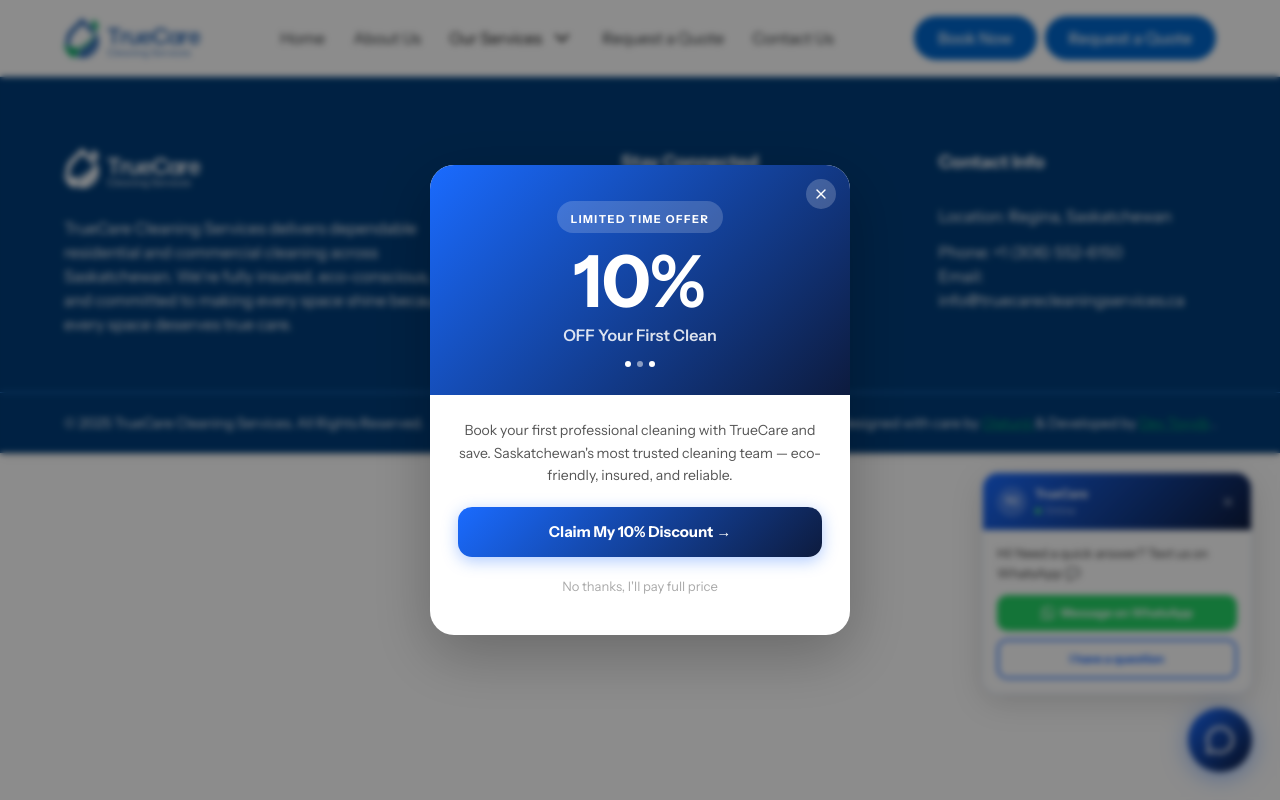
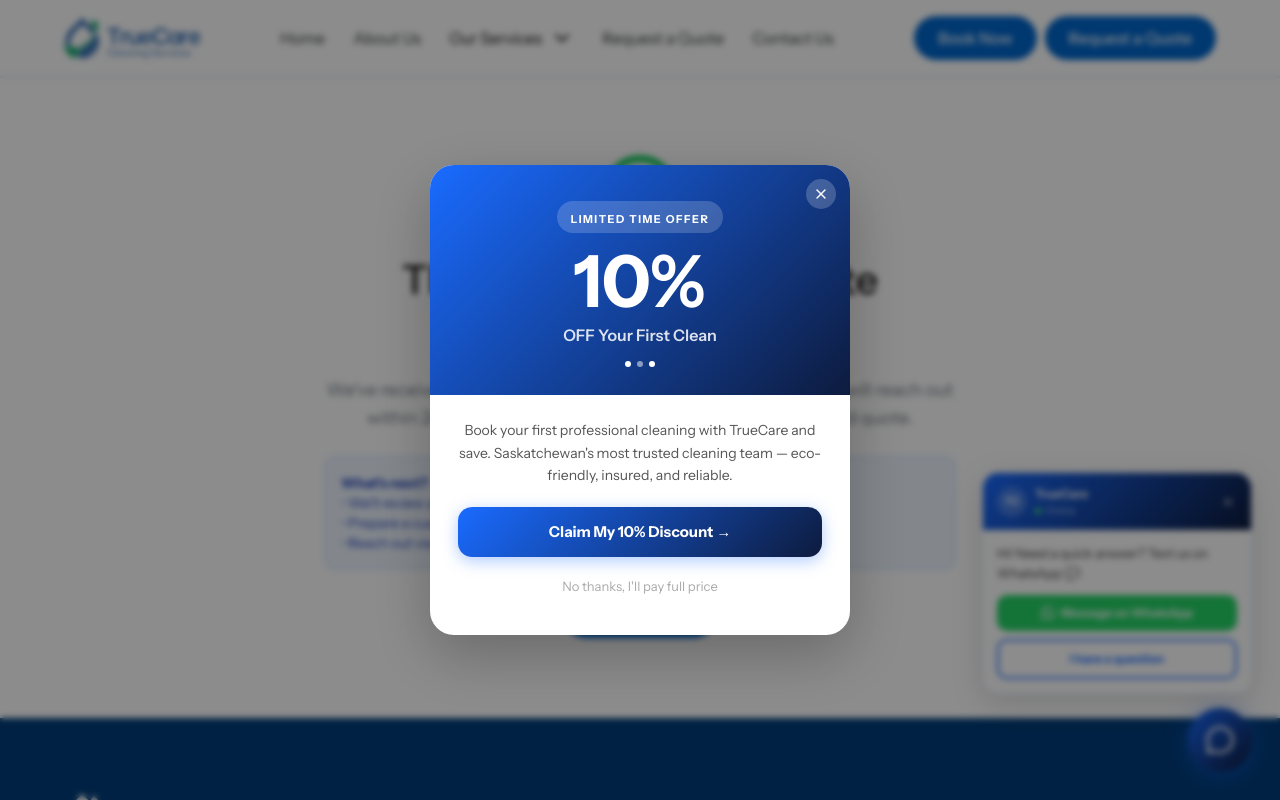
Before and after one commit to Candid001/Truecare-Cleaning-Services, a React (Vite) app: page /thank-you in a window 1280 px wide. Shown: the top 800 px of the page. Built offline with nearby package versions, Linux system fonts and the light colour scheme.

Commit message:
Move quote form to top of Request a Quote page, add dedicated Thank You page

```diff
--- a/src/components/layout/request-a-quote/MultiStepQuoteForm.jsx
+++ b/src/components/layout/request-a-quote/MultiStepQuoteForm.jsx
@@ -1,10 +1,10 @@
 import {useState} from "react";
+import {useNavigate} from "react-router-dom";
 import {toast} from "sonner";
 import ContactDetailsStep from "./steps/ContactDetailsStep";
 import ServiceDetailsStep from "./steps/ServiceDetailsStep";
 import SchedulingExtrasStep from "./steps/SchedulingExtrasStep";
 import ReviewSubmitStep from "./steps/ReviewSubmitStep";
-import SuccessModal from "./SuccessModal";
 import StepIndicator from "@/components/layout/request-a-quote/StepIndicator.jsx";
 import Caution from "@assets/caution.svg?component"
 import Button from "@/components/Button.jsx";
@@ -18,8 +18,8 @@
 };
 
 function MultiStepQuoteForm() {
+    const navigate = useNavigate();
     const [currentStep, setCurrentStep] = useState(STEPS.CONTACT);
-    const [showSuccessModal, setShowSuccessModal] = useState(false);
     const [isSubmitting, setIsSubmitting] = useState(false);
 
     const [formData, setFormData] = useState({
@@ -217,11 +217,10 @@
             }
 
             setIsSubmitting(false)
-            setShowSuccessModal(true);
             toast.success("Quote request submitted successfully!");
 
-            // Reset form after successful submission
-            setTimeout(() => {
+            // Reset form state, then send the user to the dedicated Thank You page
+            // (keep this URL stable: /thank-you — conversion tracking depends on it)
             setFormData({
                 firstName: "",
                 lastName: "",
@@ -245,8 +244,8 @@
                 photos: [],
             });
             setCurrentStep(STEPS.CONTACT);
-            }, 3000);
             window.scrollTo(0, 0);
+            navigate("/thank-you");
         } catch (error) {
             console.error("Error submitting form:", error);
             toast.error("Failed to submit quote request. Please try again.");
@@ -345,11 +344,6 @@
                     )}
                 </div>
             </div>
-
-            <SuccessModal
-                isOpen={showSuccessModal}
-                onClose={() => setShowSuccessModal(false)}
-            />
         </div>
     );
 }
--- a/src/components/layout/request-a-quote/RequestAQuoteForm.jsx
+++ b/src/components/layout/request-a-quote/RequestAQuoteForm.jsx
@@ -7,7 +7,7 @@
 
 function RequestAQuoteForm(){
     return (
-        <div className={`py-10 md:py-20 px-3 md:px-0 space-y-20`}>
+        <div className={`pt-6 pb-10 md:pt-10 md:pb-20 px-3 md:px-0 space-y-20`}>
             {/*Form*/}
             <MultiStepQuoteForm />
 
--- a/src/pages/RequestAQuote.jsx
+++ b/src/pages/RequestAQuote.jsx
@@ -8,6 +8,7 @@
 function RequestAQuote (){
     return (
         <>
+            <RequestAQuoteForm />
             <ServicesHero
                 nav={'Request A Quote'}
                 heading={'Quick, Simple, and Transparent'}
@@ -16,7 +17,6 @@
                 maxWH={'lg:max-w-1/2 md:max-w-3/5'}
                 maxWD={'lg:max-w-[55%] md:max-w-[70%]'}
             />
-            <RequestAQuoteForm />
             <ServiceCTA
                 {...serviceCta.homeAndApartments}
                 email={
--- /dev/null
+++ b/src/pages/ThankYou.jsx
@@ -0,0 +1,36 @@
+import { CheckCircle2 } from "lucide-react";
+import { Link } from "react-router-dom";
+import Button from "@/components/Button.jsx";
+
+function ThankYou() {
+  return (
+    <div className="py-20 px-5 text-center max-w-2xl mx-auto space-y-6">
+      <div className="flex justify-center">
+        <CheckCircle2 className="w-20 h-20 text-green-500" />
+      </div>
+      <h1 className="font-medium text-[32px] md:text-[40px] leading-[120%]">
+        Thank You for Your Quote Request!
+      </h1>
+      <p className="text-lg text-grey-sec">
+        We've received your request and will review it shortly. Our team
+        will reach out within 24 hours to discuss your needs and provide a
+        detailed quote.
+      </p>
+      <div className="bg-blue-50 border border-blue-200 rounded-lg p-4 text-left">
+        <p className="text-sm text-blue-800">
+          <strong>What's next?</strong>
+          <br />
+          • We'll review your request
+          <br />
+          • Prepare a customized quote
+          <br />• Reach out via phone or email
+        </p>
+      </div>
+      <Link to="/" className="inline-block">
+        <Button text="Back to Home" variant="primary" />
+      </Link>
+    </div>
+  );
+}
+
+export default ThankYou;
--- a/src/routes/AppRoutes.jsx
+++ b/src/routes/AppRoutes.jsx
@@ -14,6 +14,7 @@
 import ClinicsAndWellnessCenter from "@/pages/ClinicsAndWellnessCenter.jsx";
 import ConstructionCleaning from "@/pages/ConstructionCleaning.jsx";
 import RequestAQuote from "@/pages/RequestAQuote.jsx";
+import ThankYou from "@/pages/ThankYou.jsx";
 
 function AppRoutes() {
   return (
@@ -30,6 +31,7 @@
             <Route path="clinics-and-wellness-centers-cleaning" element={<ClinicsAndWellnessCenter />} />
             <Route path="post-construction-cleaning" element={<ConstructionCleaning />} />
             <Route path="request-a-quote" element={<RequestAQuote />} />
+            <Route path="thank-you" element={<ThankYou />} />
             <Route path="contact-us" element={<ContactUs />} />
           </Routes>
         </div>
```
Also changed, not shown: 1 other file (tests, documents, lock files or other folders). Lines whose indentation alone changed are shown as unchanged.
